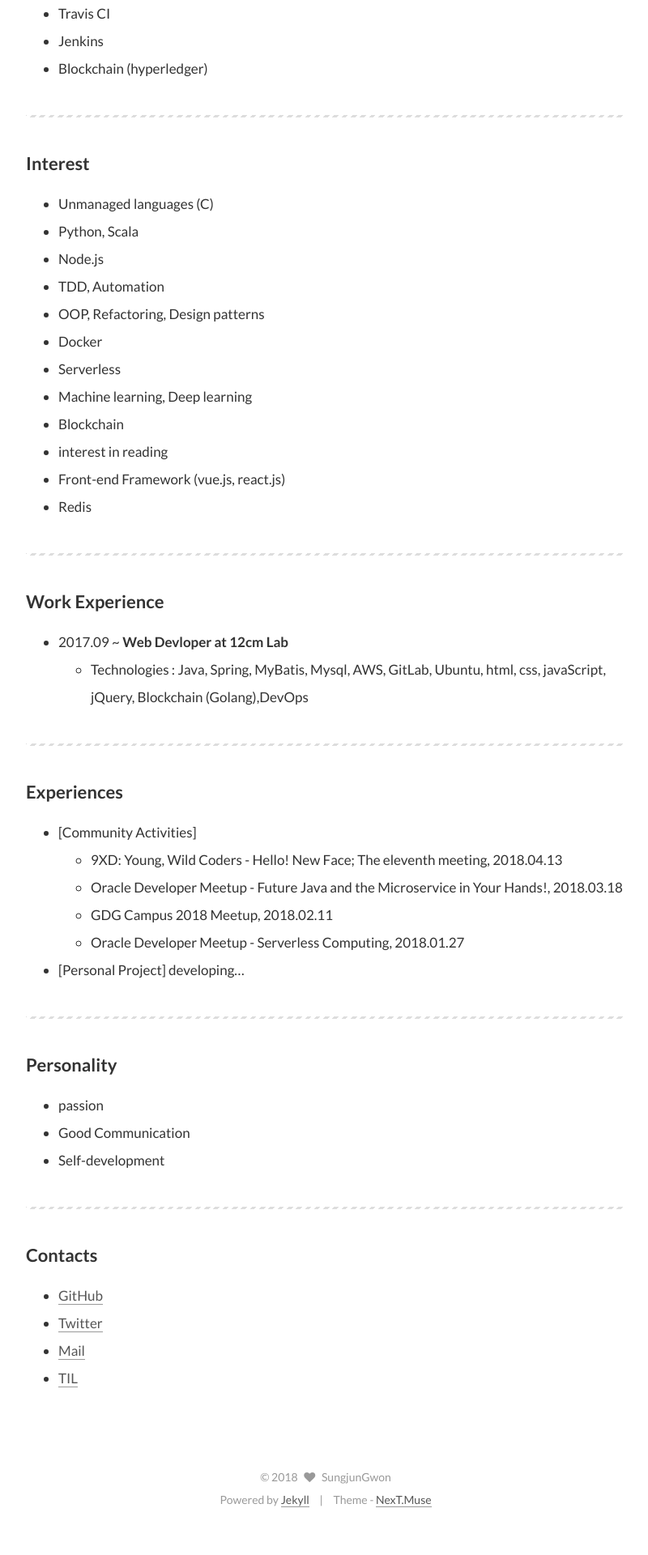
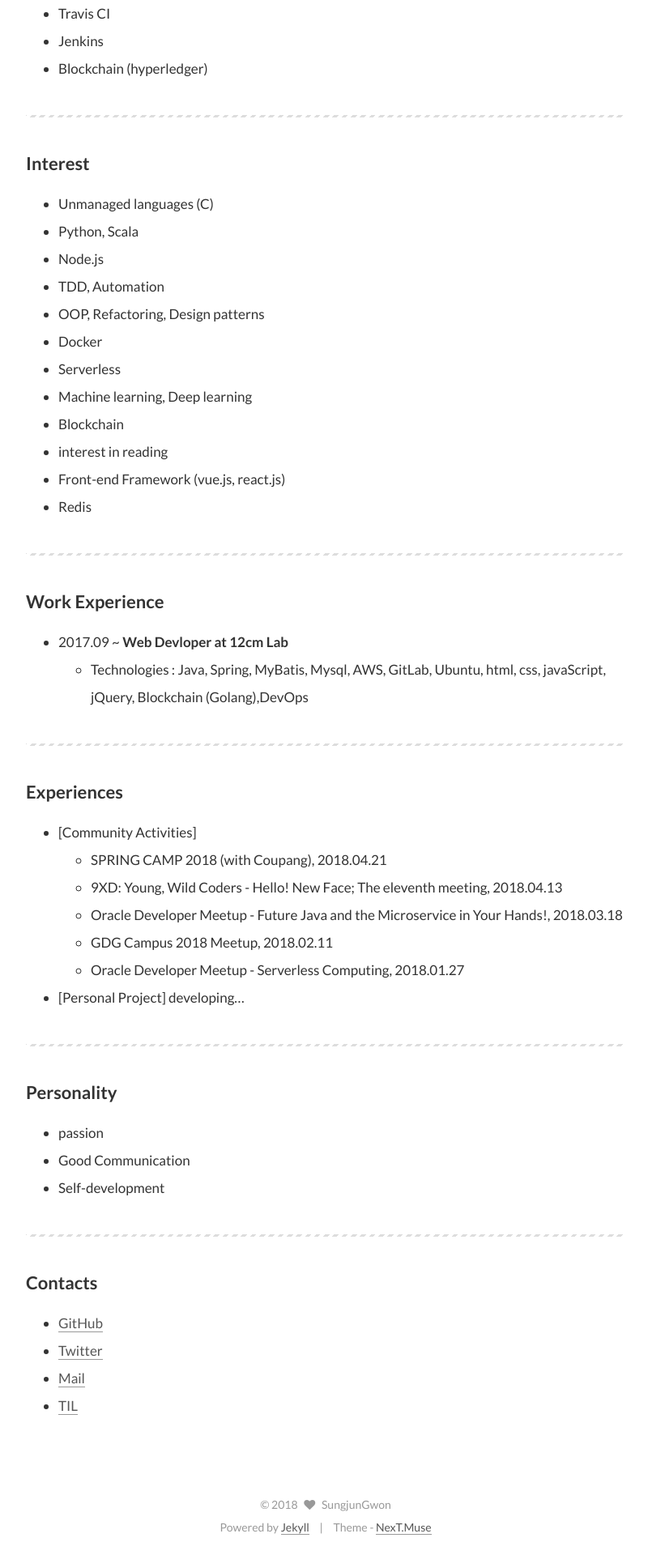
Before and after one commit to gwonsungjun/gwonsungjun.github.io, a Jekyll site: the page built from about/index.md, in a window 1280 px wide. Shown: the part 1930-3850 px from the top of the page at 81% size, without its empty margins (238-1038 px from the left). Built offline with Jekyll 4.4.1, drawn with Linux system fonts in a browser that asks for light colours; comment, search, counter and statistics services are not loaded; before the commit the page ends 3816 px from its top, so only the background shows below that.

Commit message:
Add Community Activities

```diff
--- a/about/index.md
+++ b/about/index.md
@@ -80,6 +80,7 @@
 Experiences
 =========
 - [Community Activities]
+  - SPRING CAMP 2018 (with Coupang), 2018.04.21
   - 9XD: Young, Wild Coders - Hello! New Face; The eleventh meeting, 2018.04.13
   - Oracle Developer Meetup - Future Java and the Microservice in Your Hands!, 2018.03.18
   - GDG Campus 2018 Meetup, 2018.02.11
```
